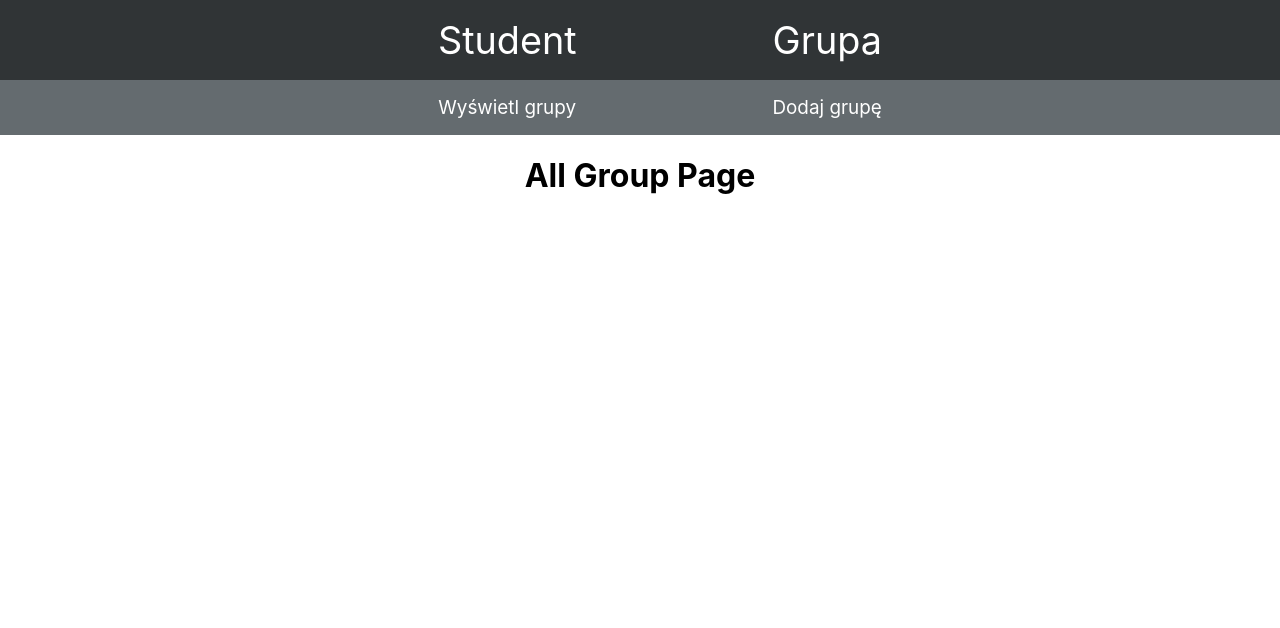
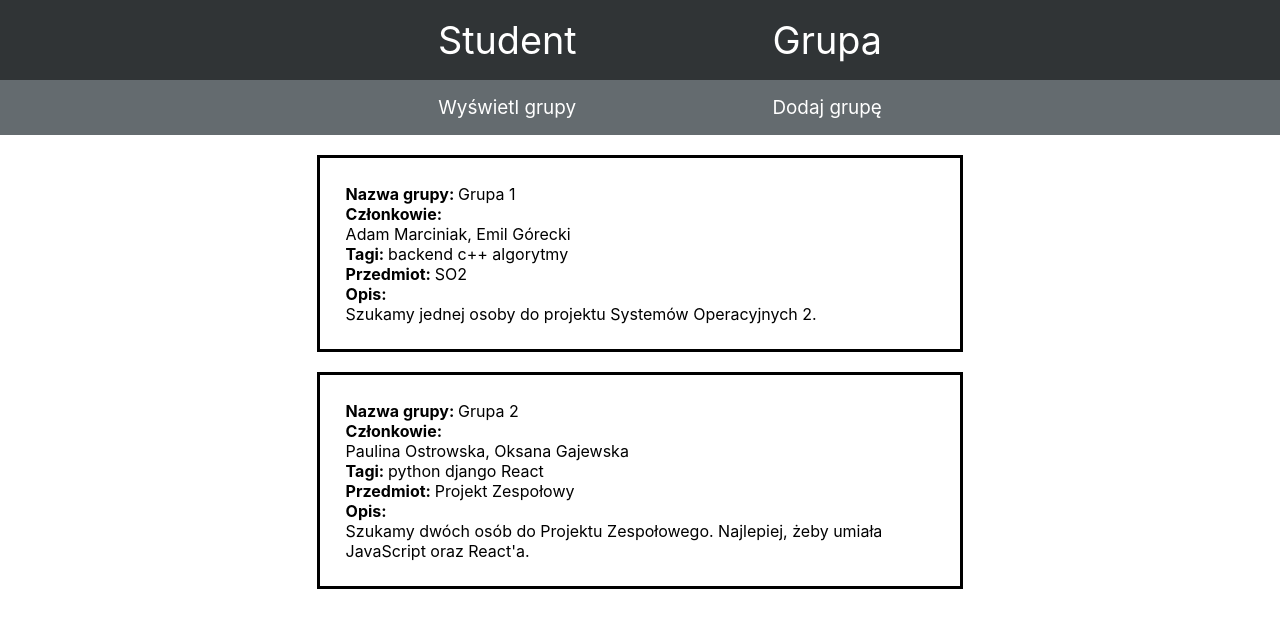
Before and after one commit to Pasti29/proj-inter-web, a React (Create React App) app: page /proj-inter-web/group in a window 1280 px wide. Shown: the top 628 px of the page. Built offline with nearby package versions, Linux system fonts and the light colour scheme.

Commit message:
Added showing all groups

```diff
--- a/src/App.css
+++ b/src/App.css
@@ -9,6 +9,10 @@
 }
 
 .StudentPage {
+    padding-top: 50px;
+}
+
+.GroupPage {
     padding-top: 50px;
 }
 
@@ -39,7 +43,7 @@ nav {
     font-size: 0.5cm;
 }
 
-.studentDiv {
+.componentDiv {
     margin: auto;
     margin-top: 20px;
     margin-bottom: 20px;
@@ -50,6 +54,10 @@ nav {
 }
 
 .studentName, .studentTags, .studentSubjects {
+    display: inline;
+}
+
+.groupName, .groupTags, .groupSubject {
     display: inline;
 }
 
--- a/src/Pages/Group/AllGroupPage.js
+++ b/src/Pages/Group/AllGroupPage.js
@@ -1,12 +1,21 @@
 import React from "react";
 import '../../App.css'
+import GroupList from "./Components/GroupList";
 
-function AllGroupPage() {
-    return (
-        <div>
-            <h1>All Group Page</h1>
-        </div>
-    );
+class AllGroupPage extends React.Component {
+
+    constructor (props) {
+        super(props);
+        this.groups = props.groups;
+    }
+
+    render () {
+        return (
+            <div className='AllGroupPage'>
+                <GroupList groups={this.groups} />
+            </div>
+        );
+    }
 }
 
 export default AllGroupPage;
--- /dev/null
+++ b/src/Pages/Group/Components/Group.js
@@ -0,0 +1,23 @@
+import React from "react";
+import '../../../App.css';
+
+class Group extends React.Component {
+    constructor  (props) {
+        super(props);
+        this.group = props.group;
+    }
+
+    render() {
+        return (
+            <div className='componentDiv'>
+                <b>Nazwa grupy: </b><div className='groupName'>{this.group.name}</div> <br />
+                <b>Członkowie: </b><div className='groupMembers'>{this.group.members.join(', ')}</div>
+                <b>Tagi: </b><div className='groupTags'>{this.group.tags.join(' ')}</div>  <br />
+                <b>Przedmiot: </b><div className='groupSubject'>{this.group.subject}</div>  <br />
+                <b>Opis: </b><div className='groupDescription'>{this.group.description}</div>
+            </div>
+        )
+    }
+}
+
+export default Group;
--- /dev/null
+++ b/src/Pages/Group/Components/GroupList.js
@@ -0,0 +1,21 @@
+import React from "react";
+import '../../../App.css'
+import Group from './Group'
+
+class GroupList extends React.Component {
+
+    constructor (props) {
+        super(props);
+        this.groups = props.groups;
+    };
+
+    render () {
+        return (
+            this.groups.groups.map(group => {
+                return <Group key={group.id} group={group} />;
+            })
+        );
+    };
+}
+
+export default GroupList
--- a/src/Pages/Group/GroupNav.js
+++ b/src/Pages/Group/GroupNav.js
@@ -6,10 +6,10 @@ function GroupNav() {
     return (
         <nav className="subNav">
             <ul className="nav-links">
-                <NavLink className='navStyle subNavStyle' to='/group'>
+                <NavLink className='navStyle subNavStyle' to='/proj-inter-web/group'>
                     <li>Wyświetl grupy</li>
                 </NavLink>
-                <NavLink className='navStyle subNavStyle' to='/group/add'>
+                <NavLink className='navStyle subNavStyle' to='/proj-inter-web/group/add'>
                     <li>Dodaj grupę</li>
                 </NavLink>
             </ul>
--- a/src/Pages/Group/GroupPage.js
+++ b/src/Pages/Group/GroupPage.js
@@ -5,16 +5,44 @@ import AllGroupPage from './AllGroupPage';
 import AddGroupPage from './AddGroupPage';
 import { Route, Routes } from 'react-router-dom';
 
-function GroupPage() {
+class GroupPage extends React.Component {
+
+  constructor (props) {
+    super(props);
+
+    this.state = {
+      groups: [
+        {
+          id: 1,
+          name: 'Grupa 1',
+          members: ['Adam Marciniak', 'Emil Górecki'],
+          tags: ['backend', 'c++', 'algorytmy'],
+          description: 'Szukamy jednej osoby do projektu Systemów Operacyjnych 2.',
+          subject: 'SO2'
+        },
+        {
+          id: 2,
+          name: 'Grupa 2',
+          members: ['Paulina Ostrowska', 'Oksana Gajewska'],
+          tags: ['python', 'django', 'React'],
+          description: 'Szukamy dwóch osób do Projektu Zespołowego. Najlepiej, żeby umiała JavaScript oraz React\'a.',
+          subject: 'Projekt Zespołowy'
+        },
+      ]
+    }
+  }
+
+  render() {
     return (
         <div>
           <GroupNav />
           <Routes>
-          <Route  path='/' exact element={ <AllGroupPage />}/>
+            <Route  path='/' exact element={ <AllGroupPage groups={this.state} />}/>
             <Route  path='/add' exact element={ <AddGroupPage />}/>
           </Routes>
         </div>
     )
   }
+}
 
 export default GroupPage;
--- a/src/Pages/Student/components/Student.js
+++ b/src/Pages/Student/components/Student.js
@@ -1,9 +1,9 @@
 import React from 'react';
-import '../../../App.css'
+import '../../../App.css';
 
 export default function Student ({ student }) {
     return (
-        <div className='studentDiv'>
+        <div className='componentDiv'>
             <b>Imię i nazwisko: </b><div className='studentName'>{student.name} {student.surname}</div> <br />
             <b>Tagi: </b><div className='studentTags'>{student.tags.join(' ')}</div>  <br />
             <b>Przedmioty: </b><div className='studentSubjects'>{student.subjects.join(' ')}</div>  <br />
```
Lines whose indentation alone changed are shown as unchanged.
